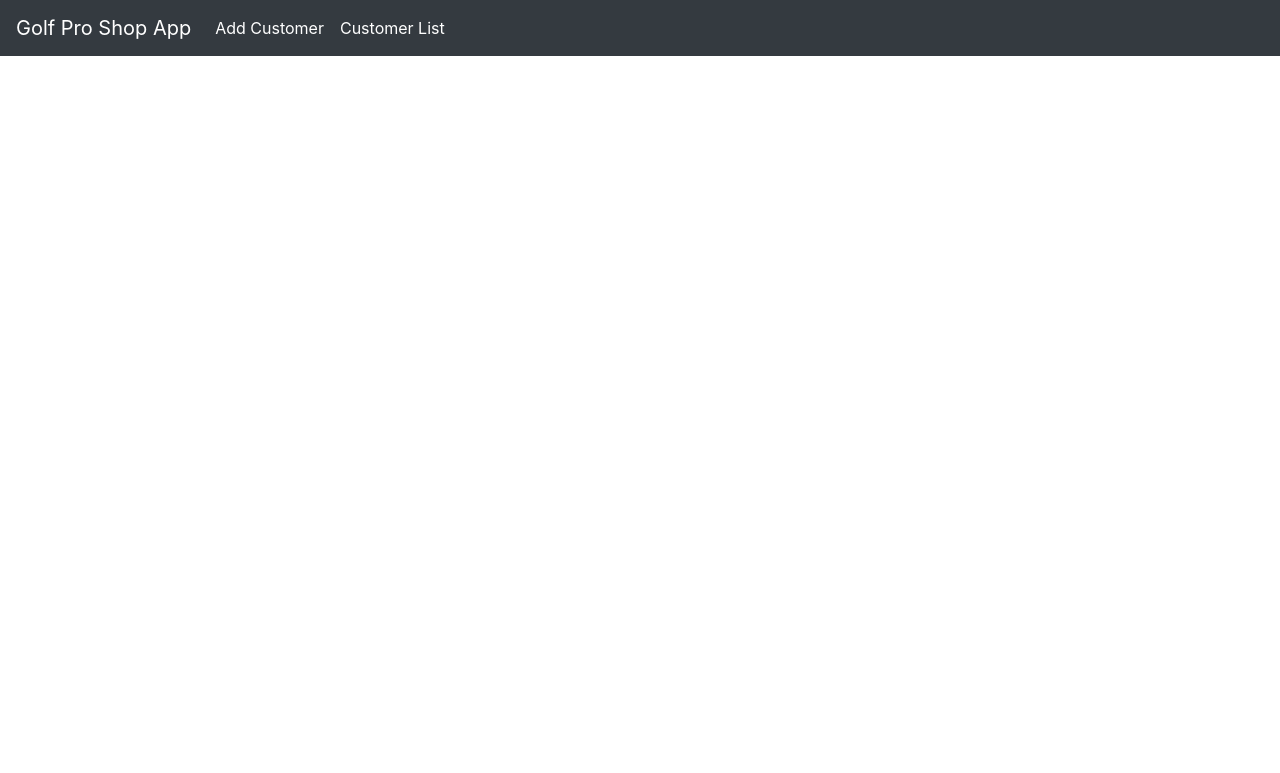
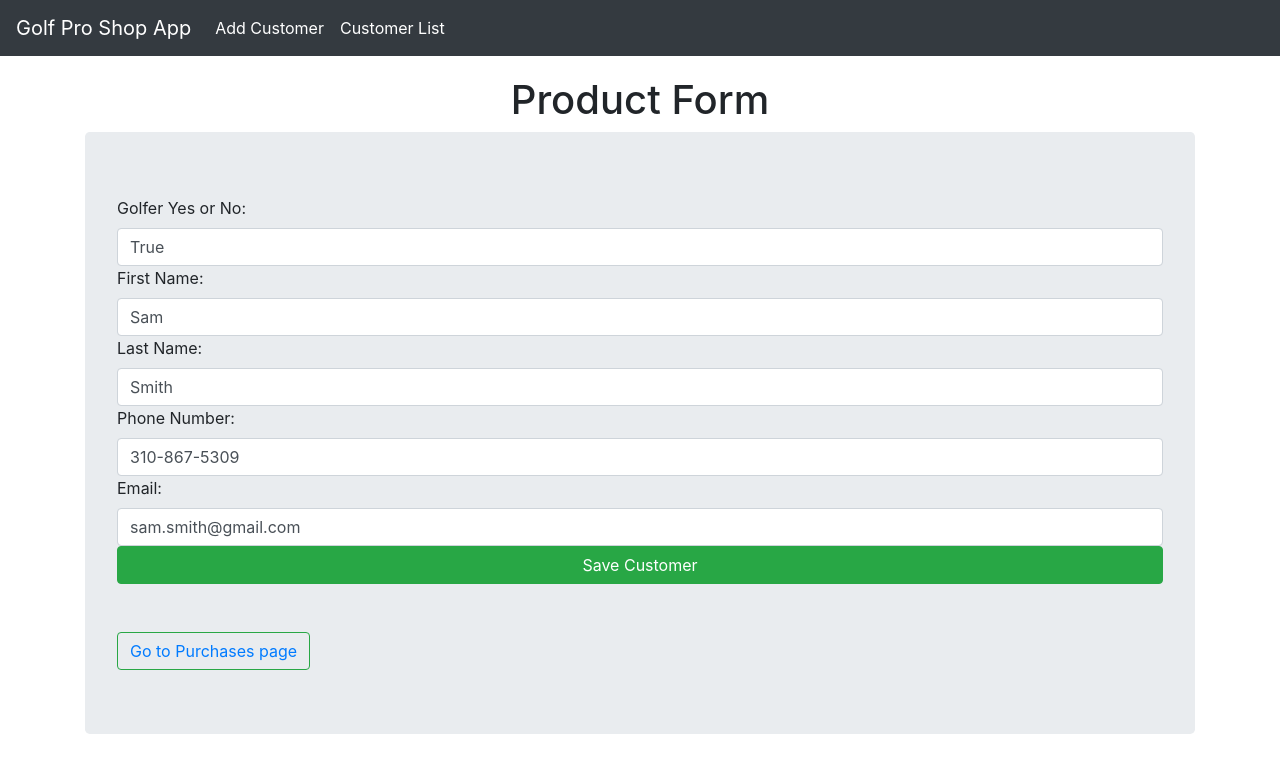
Before and after one commit to careyarmst/virtualgolf, a Django app: page /update/1/ in a window 1280 px wide. Shown: the top 773 px of the page. Run offline with Django 5.2, Linux system fonts and the light colour scheme; data comes from the database, SQL or seed files in the repository; both versions use the stored data as it was after the commit.

Commit message:
Update please some view

```diff
--- a/golfproapp/templates/golfproapp/customer_form.html
+++ b/golfproapp/templates/golfproapp/customer_form.html
@@ -1 +1,18 @@
 {% extends "golfproapp/layout.html" %}
+
+<!-- Extend the base layout from the layout.html -->
+
+{% block title %} Customer Form {% endblock %}
+
+{% block content %}
+<h1 class="text-center">Product Form</h1>
+<form method="POST" class="jumbotron">
+    {% csrf_token %}
+    {{form}}
+    <button class="btn btn-success btn-block" type="submit">Save Customer</button>
+    <br>
+    <br>
+    <button class="btn btn-outline-success" type="button">
+    <a href="{% url 'customer_create' %}">Go to Purchases page</a></button>
+</form>
+{% endblock %}
--- a/golfproapp/templates/golfproapp/layout.html
+++ b/golfproapp/templates/golfproapp/layout.html
@@ -3,7 +3,7 @@
 <head>
     <meta charset="UTF-8">
     <meta name="viewport" content="width=device-width, initial-scale=1.0">
-    <title> {% block title %} Inventory App {% endblock %} </title>
+    <title> {% block title %} Golf Pro App {% endblock %} </title>
     {% comment %} https://www.jsdelivr.com/package/npm/bootstrap {% endcomment %}
     <link href="https://cdn.jsdelivr.net/npm/bootstrap@4.5.2/dist/css/bootstrap.min.css" rel="stylesheet">
     <style>
--- a/golfproapp/views.py
+++ b/golfproapp/views.py
@@ -13,7 +13,7 @@ def customer_create_view(request):
         if form.is_valid():
             form.save()
             return redirect ('customer_list')
-    return render(request, 'golfproapp/customer_create.html', {'form': form})
+    return render(request, 'golfproapp/customer_form.html', {'form': form})
 
 def customer_list_view(request):
     customers = Customer.objects.all()
```
Also changed, not shown: db.sqlite3.
